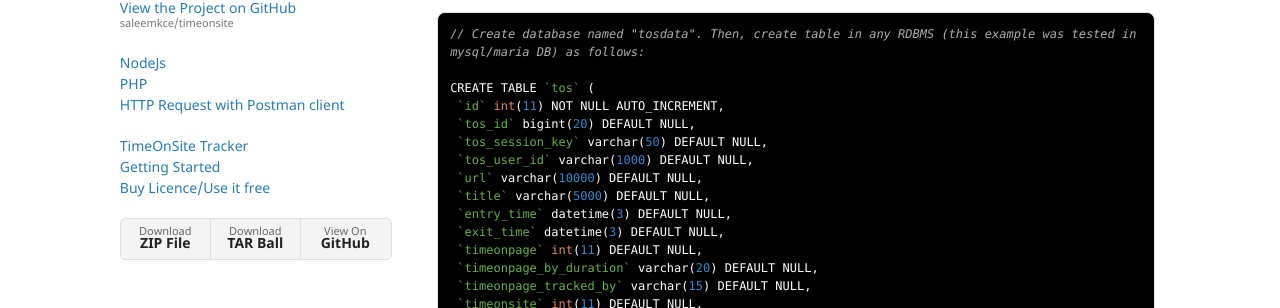
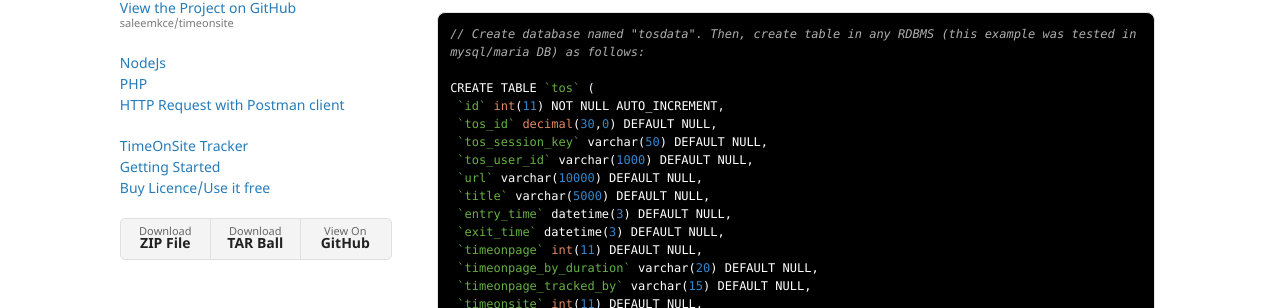
Before and after one commit to saleemkce/timeonsite, a Jekyll site: the page backend/index.html, which Jekyll copies as it is, in a window 1280 px wide and 900 px high, scrolled down 1790 px. Shown: the part 143-451 px from the top of the window. Built offline with Jekyll 4.4.1, drawn with Linux system fonts in a browser that asks for light colours; a style sheet for code colours, icons or effects is not loaded.

Commit message:
Fixed tos_id data type in backend table structure

```diff
--- a/backend/index.html
+++ b/backend/index.html
@@ -158,7 +158,7 @@ module.exports.SaveTos = function(req, res, next) {
 
 CREATE TABLE `tos` (
  `id` int(11) NOT NULL AUTO_INCREMENT,
- `tos_id` bigint(20) DEFAULT NULL,
+ `tos_id` decimal(30,0) DEFAULT NULL,
  `tos_session_key` varchar(50) DEFAULT NULL,
  `tos_user_id` varchar(1000) DEFAULT NULL,
  `url` varchar(10000) DEFAULT NULL,
@@ -301,7 +301,7 @@ module.exports.SaveActivity = function(req, res, next) {
 
 CREATE TABLE `activity` (
  `id` int(11) NOT NULL AUTO_INCREMENT,
- `tos_id` bigint(20) DEFAULT NULL,
+ `tos_id` decimal(30,0) DEFAULT NULL,
  `tos_session_key` varchar(50) DEFAULT NULL,
  `tos_user_id` varchar(1000) DEFAULT NULL,
  `url` varchar(10000) DEFAULT NULL,
```
